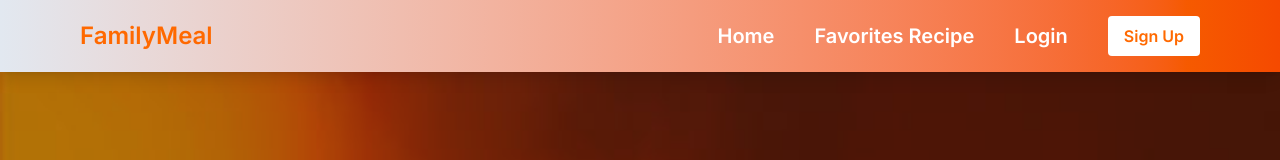
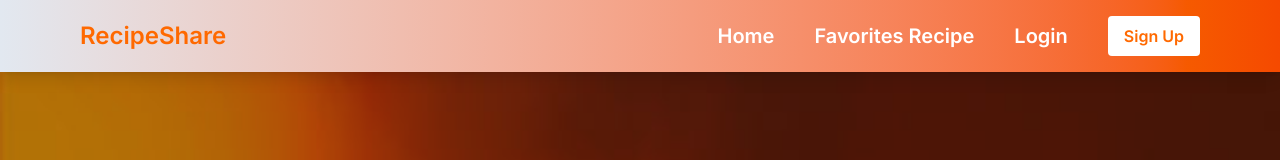
Before and after one commit to Kaddesh/Recipe-Finder, a React (Vite) app: page / in a window 1280 px wide. Shown: the top 160 px of the page. Built offline with nearby package versions, Linux system fonts and the light colour scheme; no server answers.

Commit message:
add recipe share

```diff
--- a/src/components/Navbar.jsx
+++ b/src/components/Navbar.jsx
@@ -38,7 +38,7 @@ const Navbar = () => {
   return (
     <div className="fixed top-0 z-10 w-screen">
     <nav className="bg-linear-to-r from-slate-200 to-orange-600 shadow-lg p-4 lg:px-20  flex items-center justify-between">
-      <Link to="/" className="text-2xl text-orange-500 hover:text-orange-900 font-bold font-inter">FamilyMeal</Link>
+      <Link to="/" className="text-2xl text-orange-500 hover:text-orange-900 font-bold font-inter">RecipeShare</Link>
 
       {/* Hamburger icon for mobile view */}
       <button onClick={handleMobileToggle} className="md:hidden">
```
